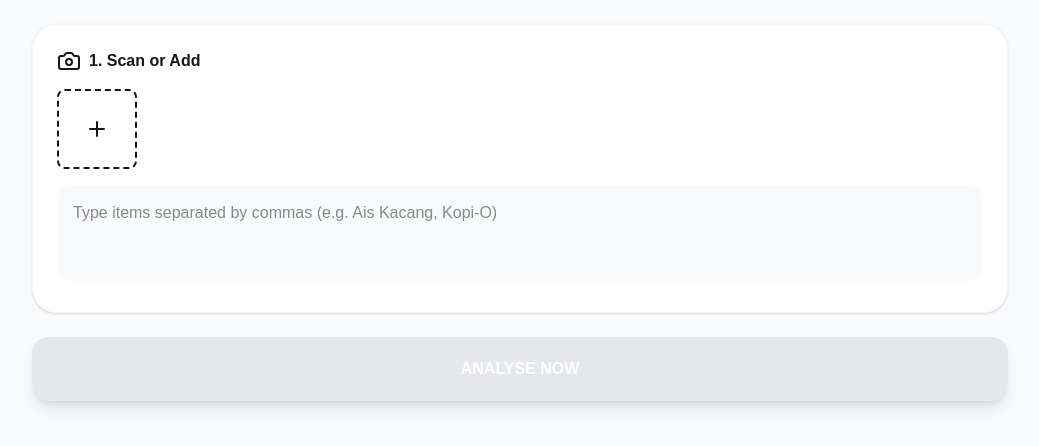
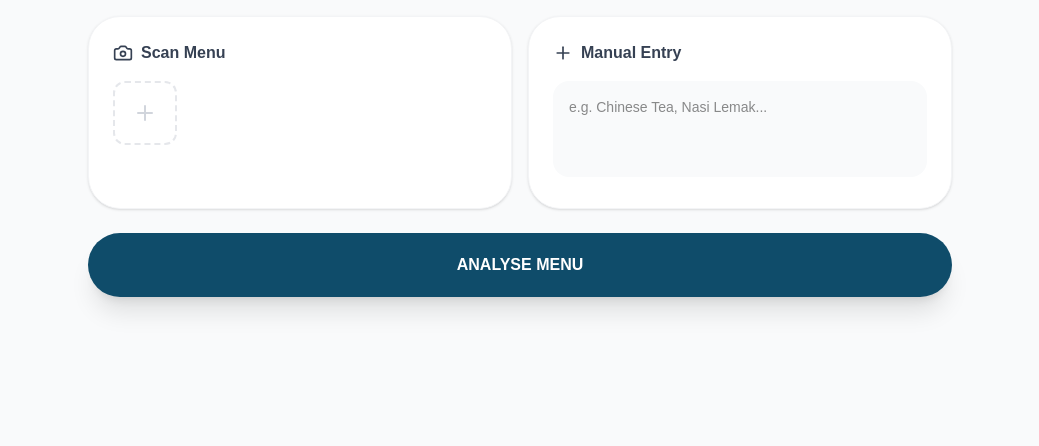
Before and after one commit to Alvancho88/Test_Next_JS, a Next.js app: page / in a window 1280 px wide. Shown: the top 446 px of the page, without its empty margins (120-1159 px from the left). Built offline with nearby package versions, Linux system fonts and the light colour scheme.

Commit message:
v4_logic_update

```diff
--- a/app/page.tsx
+++ b/app/page.tsx
@@ -1,30 +1,48 @@
 "use client"
 
 import { PageLayout } from "@/components/page-layout"
-import { useState } from "react"
+import { useState, useEffect } from "react"
 import axios from 'axios'
 import {
-  Camera, Upload, X, Star, Info, Loader2, Plus,
-  Trash2, UtensilsCrossed, Coffee, IceCream, Apple, CheckCircle
+  Camera, X, Star, Loader2, Plus, Trash2,
+  UtensilsCrossed, Coffee, IceCream, Apple, RefreshCcw, Layers
 } from "lucide-react"
 import Image from "next/image"
 
 export default function RecommendationPage() {
+  const [mounted, setMounted] = useState(false);
   const [files, setFiles] = useState<File[]>([]);
   const [previews, setPreviews] = useState<string[]>([]);
   const [manualText, setManualText] = useState("");
   const [loading, setLoading] = useState(false);
 
-  // Storage for the full analysis
   const [fullResults, setFullResults] = useState<any>(null);
   const [activeCategory, setActiveCategory] = useState<string>("Main Dish");
+  const [showCategoryPicker, setShowCategoryPicker] = useState(false);
 
-  const categories = [
-    { id: 'Appetizer', icon: <Apple size={20} /> },
-    { id: 'Main Dish', icon: <UtensilsCrossed size={20} /> },
-    { id: 'Dessert', icon: <IceCream size={20} /> },
-    { id: 'Drinks', icon: <Coffee size={20} /> },
-  ];
+  useEffect(() => { setMounted(true); }, []);
+
+  const compressImage = (file: File): Promise<File> => {
+    return new Promise((resolve) => {
+      const reader = new FileReader();
+      reader.readAsDataURL(file);
+      reader.onload = (e) => {
+        const img = new (window as any).Image();
+        img.src = e.target?.result;
+        img.onload = () => {
+          const canvas = document.createElement('canvas');
+          const MAX_WIDTH = 1024;
+          const scale = MAX_WIDTH / img.width;
+          canvas.width = MAX_WIDTH; canvas.height = img.height * scale;
+          const ctx = canvas.getContext('2d');
+          ctx?.drawImage(img, 0, 0, canvas.width, canvas.height);
+          canvas.toBlob((blob) => {
+            if (blob) resolve(new File([blob], file.name, { type: 'image/jpeg' }));
+          }, 'image/jpeg', 0.7);
+        };
+      };
+    });
+  };
 
   const handleAnalyze = async () => {
     setLoading(true);
@@ -32,127 +50,137 @@ export default function RecommendationPage() {
       const formData = new FormData();
       files.forEach(f => formData.append('file', f));
       formData.append('userText', manualText);
-
       const res = await axios.post('http://127.0.0.1:5328/api/predict', formData);
       setFullResults(res.data);
-    } catch (err) {
-      alert("Analysis failed. Please check backend.");
-    } finally {
-      setLoading(false);
-    }
+    } catch (err) { alert("Analysis Error"); }
+    finally { setLoading(false); }
   };
 
-  const getRiskColor = (gi: string) => {
-    if (gi === "Low") return "text-cyan-500 bg-cyan-50 border-cyan-100";
-    if (gi === "Med") return "text-yellow-600 bg-yellow-50 border-yellow-100";
-    return "text-pink-500 bg-pink-50 border-pink-100";
+  const getRiskStyles = (risk: string) => {
+    if (risk === "Low") return "bg-emerald-100 text-emerald-700 border-emerald-200";
+    if (risk === "Medium") return "bg-amber-100 text-amber-700 border-amber-200";
+    return "bg-rose-100 text-rose-700 border-rose-200";
   };
+
+  const categories = [
+    { id: 'Appetizer', icon: <Apple size={18} /> },
+    { id: 'Main Dish', icon: <UtensilsCrossed size={18} /> },
+    { id: 'Dessert', icon: <IceCream size={18} /> },
+    { id: 'Drinks', icon: <Coffee size={18} /> },
+  ];
+
+  if (!mounted) return null;
 
   return (
     <PageLayout>
-      <div className="max-w-5xl mx-auto p-6 pb-24">
-        {/* INPUT SECTION - Always visible until analyzed */}
-        {!fullResults && (
+      <div className="max-w-4xl mx-auto p-4 pb-32" suppressHydrationWarning>
+
+        {!fullResults ? (
           <div className="space-y-6">
-            <div className="bg-white p-6 rounded-3xl border border-gray-100 shadow-sm">
-              <h2 className="font-bold flex items-center gap-2 mb-4"><Camera /> 1. Scan or Add</h2>
+            <div className="grid grid-cols-1 md:grid-cols-2 gap-4">
+              <div className="bg-white p-6 rounded-[2rem] border border-gray-100 shadow-sm">
+                <h3 className="font-black text-gray-700 mb-4 flex items-center gap-2"><Camera size={20}/> Scan Menu</h3>
                 <div className="flex flex-wrap gap-2 mb-4">
                   {previews.map((src, i) => (
-                  <div key={i} className="relative w-20 h-20 rounded-lg overflow-hidden border">
+                    <div key={i} className="relative w-16 h-16 rounded-xl overflow-hidden border">
                       <Image src={src} alt="p" fill className="object-cover" />
                     </div>
                   ))}
-                <label className="w-20 h-20 border-2 border-dashed rounded-lg flex items-center justify-center cursor-pointer hover:bg-gray-50">
-                  <Plus />
-                  <input type="file" hidden multiple onChange={(e) => {
+                  <label className="w-16 h-16 border-2 border-dashed border-gray-200 rounded-xl flex items-center justify-center cursor-pointer text-gray-300">
+                    <Plus /><input type="file" hidden multiple onChange={async (e) => {
                       if (e.target.files) {
-                      const fArr = Array.from(e.target.files);
-                      setFiles([...files, ...fArr]);
-                      setPreviews([...previews, ...fArr.map(f => URL.createObjectURL(f))]);
+                        const compressed = await Promise.all(Array.from(e.target.files).map(compressImage));
+                        setFiles([...files, ...compressed]);
+                        setPreviews([...previews, ...compressed.map(f => URL.createObjectURL(f))]);
                       }
-                  }} />
+                    }}/>
                   </label>
                 </div>
+              </div>
+
+              <div className="bg-white p-6 rounded-[2rem] border border-gray-100 shadow-sm">
+                <h3 className="font-black text-gray-700 mb-4 flex items-center gap-2"><Plus size={20}/> Manual Entry</h3>
                 <textarea
-                placeholder="Type items separated by commas (e.g. Ais Kacang, Kopi-O)"
-                className="w-full p-4 bg-gray-50 rounded-xl border-none h-24 resize-none"
-                value={manualText}
-                onChange={(e) => setManualText(e.target.value)}
+                  placeholder="e.g. Chinese Tea, Nasi Lemak..."
+                  className="w-full p-4 bg-gray-50 rounded-2xl border-none h-24 resize-none text-sm focus:ring-0"
+                  value={manualText} onChange={(e) => setManualText(e.target.value)}
                 />
               </div>
+            </div>
 
-            <button
-              onClick={handleAnalyze}
-              disabled={loading || (files.length === 0 && !manualText)}
-              className="w-full py-5 bg-[#0f4c6a] text-white rounded-2xl font-black shadow-lg disabled:bg-gray-200"
-            >
-              {loading ? <Loader2 className="animate-spin mx-auto" /> : "ANALYSE NOW"}
+            <button onClick={handleAnalyze} disabled={loading} className="w-full py-5 bg-[#0f4c6a] text-white rounded-[2rem] font-black shadow-xl disabled:bg-gray-300">
+              {loading ? <Loader2 className="animate-spin mx-auto" /> : "ANALYSE MENU"}
             </button>
+          </div>
+        ) : (
+          <div className="animate-in fade-in slide-in-from-bottom-4 duration-500">
+            {/* Category Picker Card (Shown when clicking Change Category) */}
+            {showCategoryPicker && (
+              <div className="bg-white p-4 rounded-[2rem] shadow-xl border border-gray-100 mb-6 grid grid-cols-2 gap-2 animate-in zoom-in-95 duration-200">
+                {categories.map(cat => (
+                  <button key={cat.id} onClick={() => {setActiveCategory(cat.id); setShowCategoryPicker(false);}}
+                    className={`flex items-center gap-3 p-4 rounded-2xl font-black text-xs transition-all ${activeCategory === cat.id ? 'bg-[#0f4c6a] text-white' : 'bg-gray-50 text-gray-500'}`}>
+                    {cat.icon} {cat.id}
+                  </button>
+                ))}
               </div>
             )}
 
-        {/* RESULTS SECTION */}
-        {fullResults && (
+            {/* Main Result */}
+            {fullResults[activeCategory]?.recommended ? (
               <div className="space-y-6">
-            <div className="flex bg-gray-100 p-1 rounded-2xl">
-              {categories.map(cat => (
-                <button
-                  key={cat.id}
-                  onClick={() => setActiveCategory(cat.id)}
-                  className={`flex-1 flex items-center justify-center gap-2 py-3 rounded-xl font-bold transition-all ${activeCategory === cat.id ? 'bg-white shadow-sm text-[#0f4c6a]' : 'text-gray-400'}`}
-                >
-                  {cat.icon} <span className="hidden md:inline text-xs">{cat.id}</span>
-                </button>
-              ))}
+                <div className="bg-[#0f4c6a] text-white p-8 rounded-[2.5rem] shadow-2xl relative">
+                   <div className="flex justify-between items-start mb-6">
+                      <div className={`px-4 py-1.5 rounded-full text-[10px] font-black border ${getRiskStyles(fullResults[activeCategory].recommended.risk)}`}>
+                        {fullResults[activeCategory].recommended.risk} RISK
+                      </div>
+                      <div className="bg-white/20 px-4 py-1.5 rounded-full text-[10px] font-black uppercase">GI: {fullResults[activeCategory].recommended.gi_val}</div>
+                   </div>
+                   <h2 className="text-3xl font-black mb-4">{fullResults[activeCategory].recommended.f}</h2>
+                   <div className="flex gap-8 mb-8">
+                      <div><p className="text-[10px] opacity-60 font-bold uppercase">Sugar</p><p className="text-xl font-black">{fullResults[activeCategory].recommended.sugar}g</p></div>
+                      <div><p className="text-[10px] opacity-60 font-bold uppercase">Energy</p><p className="text-xl font-black">{fullResults[activeCategory].recommended.c} kcal</p></div>
+                   </div>
+                   <div className="bg-white/10 p-4 rounded-2xl flex gap-3 items-start border border-white/10">
+                      <Star className="text-yellow-400 shrink-0" size={20} />
+                      <p className="text-xs font-bold italic leading-relaxed">{fullResults[activeCategory].recommended.tip}</p>
+                   </div>
                 </div>
 
-            {/* View the selected category results */}
-            {fullResults[activeCategory]?.recommended ? (
-              <>
-                <div className="bg-[#0f4c6a] text-white p-6 rounded-3xl relative">
-                  <div className="flex justify-between items-start mb-4">
-                    <span className="bg-white/20 px-3 py-1 rounded-full text-[10px] font-bold">BEST CHOICE</span>
-                    <span className={`px-3 py-1 rounded-full text-[10px] font-bold bg-white text-[#0f4c6a]`}>
-                      GI: {fullResults[activeCategory].recommended.gi}
-                    </span>
+                <div className="space-y-2">
+                   <h4 className="text-[10px] font-black text-gray-400 uppercase tracking-widest px-4">Other {activeCategory}s</h4>
+                   {fullResults[activeCategory].ranking.slice(1).map((item: any, i: number) => (
+                     <div key={i} className="bg-white p-5 rounded-[1.5rem] border border-gray-100 flex justify-between items-center shadow-sm">
+                        <div>
+                          <p className="font-black text-gray-800">{item.f}</p>
+                          <p className="text-[10px] font-bold text-gray-400 uppercase">Sugar: {item.sugar}g • GI: {item.gi_val}</p>
                         </div>
-                  <h2 className="text-2xl font-black mb-2">{fullResults[activeCategory].recommended.f}</h2>
-                  <div className="flex gap-4 text-sm opacity-90 mb-4">
-                    <span>Sugar: {fullResults[activeCategory].recommended.sugar}g</span>
-                    <span>{fullResults[activeCategory].recommended.c} kcal</span>
-                  </div>
-                  <p className="bg-white/10 p-3 rounded-xl text-xs italic">
-                    Tip: {fullResults[activeCategory].recommended.tip}
-                  </p>
-                </div>
-
-                <div className="space-y-3">
-                  <h3 className="font-bold text-gray-400 text-xs px-2 uppercase">Other Options</h3>
-                  {fullResults[activeCategory].ranking.slice(1).map((item: any, i: number) => (
-                    <div key={i} className="bg-white p-4 rounded-2xl border border-gray-100 flex justify-between items-center">
-                      <div>
-                        <p className="font-bold text-gray-800">{item.f}</p>
-                        <p className="text-[10px] text-gray-400">Sugar: {item.sugar}g • {item.c} kcal</p>
-                      </div>
-                      <span className={`px-3 py-1 rounded-lg text-[10px] font-bold border ${getRiskColor(item.gi)}`}>
-                        {item.gi}
-                      </span >
+                        <div className={`px-3 py-1 rounded-lg text-[9px] font-black border ${getRiskStyles(item.risk)}`}>{item.risk}</div>
                      </div>
                    ))}
                 </div>
-              </>
+              </div>
             ) : (
-              <div className="text-center py-20 bg-gray-50 rounded-3xl border-2 border-dashed border-gray-200">
-                <p className="text-gray-400 font-bold">No items found for this category.</p>
+              <div className="py-20 text-center bg-gray-50 rounded-[2.5rem] border-2 border-dashed border-gray-200">
+                <p className="text-gray-400 font-black">No {activeCategory} items found.</p>
               </div>
             )}
 
+            {/* ACTION BUTTONS */}
+            <div className="fixed bottom-8 left-0 right-0 px-4 flex gap-4 max-w-4xl mx-auto">
               <button
-              onClick={() => {setFullResults(null); setFiles([]); setPreviews([]); setManualText("")}}
-              className="w-full py-4 text-gray-400 font-bold text-sm"
+                onClick={() => setShowCategoryPicker(!showCategoryPicker)}
+                className="flex-1 bg-white border-2 border-[#0f4c6a] text-[#0f4c6a] py-4 rounded-2xl font-black text-sm flex items-center justify-center gap-2 shadow-lg"
               >
-              ← Start New Scan
+                <Layers size={18}/> Change Category
               </button>
+              <button
+                onClick={() => {setFullResults(null); setFiles([]); setPreviews([]); setManualText("");}}
+                className="flex-1 bg-rose-500 text-white py-4 rounded-2xl font-black text-sm flex items-center justify-center gap-2 shadow-lg"
+              >
+                <RefreshCcw size={18}/> New Scan
+              </button>
+            </div>
           </div>
         )}
       </div>
```
Also changed, not shown: 1 other file (tests, documents, lock files or other folders). Lines whose indentation alone changed are shown as unchanged.
